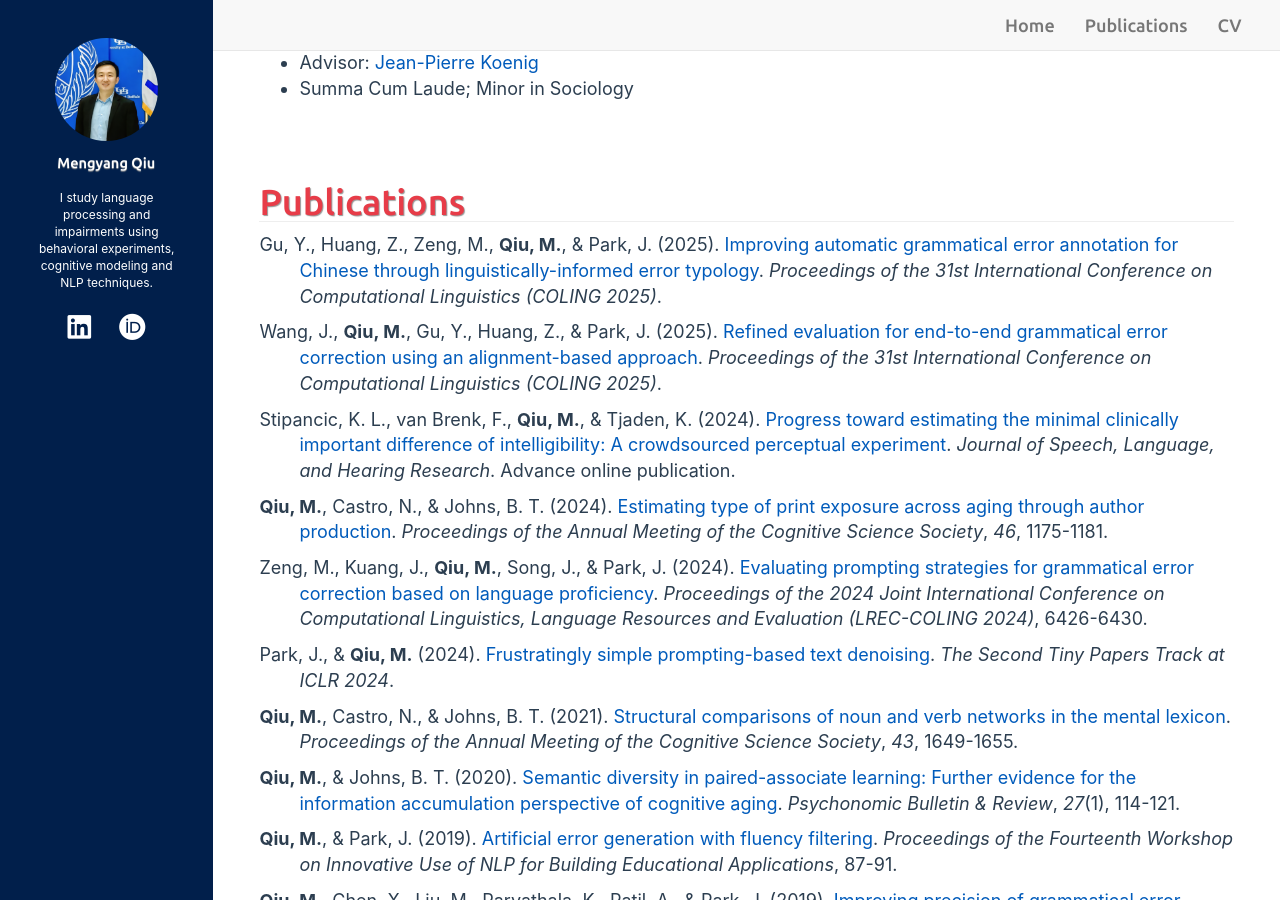
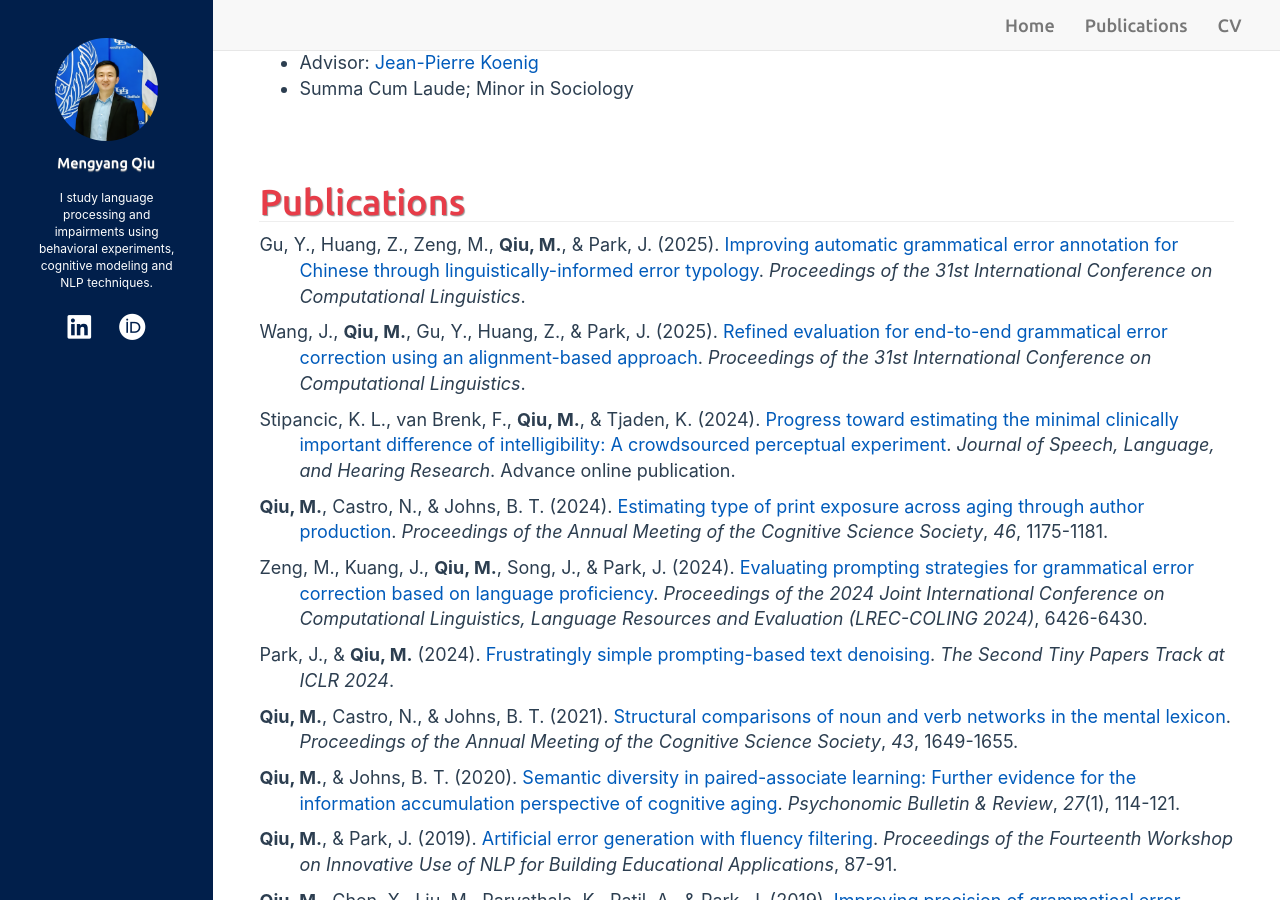
Before and after one commit to mengyangq/mengyangq.github.io, a Jekyll site: the page built from index.html, in a window 1280 px wide and 900 px high, scrolled down 868 px. Built offline with Jekyll 4.4.1, drawn with Linux system fonts in a browser that asks for light colours; nearby versions of some CDN libraries; a style sheet for code colours, icons or effects is not loaded.

Commit message:
Update publications.md

```diff
--- a/_includes/publications.md
+++ b/_includes/publications.md
@@ -1,8 +1,8 @@
 # Publications
 
-<p style="padding-left: 40px; text-indent: -40px;">Gu, Y., Huang, Z., Zeng, M., <strong>Qiu, M.</strong>, & Park, J. (2025). <a href="/pubs/gu_etal_2025_improving.pdf">Improving automatic grammatical error annotation for Chinese through linguistically-informed error typology</a>. <em>Proceedings of the 31st International Conference on Computational Linguistics (COLING 2025)</em>.</p>
+<p style="padding-left: 40px; text-indent: -40px;">Gu, Y., Huang, Z., Zeng, M., <strong>Qiu, M.</strong>, & Park, J. (2025). <a href="https://aclanthology.org/2025.coling-main.189/">Improving automatic grammatical error annotation for Chinese through linguistically-informed error typology</a>. <em>Proceedings of the 31st International Conference on Computational Linguistics</em>.</p>
 
-<p style="padding-left: 40px; text-indent: -40px;">Wang, J., <strong>Qiu, M.</strong>, Gu, Y., Huang, Z., & Park, J. (2025). <a href="/pubs/wang_etal_2025_refined.pdf">Refined evaluation for end-to-end grammatical error correction using an alignment-based approach</a>. <em>Proceedings of the 31st International Conference on Computational Linguistics (COLING 2025)</em>.</p>
+<p style="padding-left: 40px; text-indent: -40px;">Wang, J., <strong>Qiu, M.</strong>, Gu, Y., Huang, Z., & Park, J. (2025). <a href="https://aclanthology.org/2025.coling-main.52/">Refined evaluation for end-to-end grammatical error correction using an alignment-based approach</a>. <em>Proceedings of the 31st International Conference on Computational Linguistics</em>.</p>
 
 <p style="padding-left: 40px; text-indent: -40px;">Stipancic, K. L., van Brenk, F., <strong>Qiu, M.</strong>, & Tjaden, K. (2024). <a href="https://doi.org/10.1044/2024_JSLHR-24-00354">Progress toward estimating the minimal clinically important difference of intelligibility: A crowdsourced perceptual experiment</a>. <em>Journal of Speech, Language, and Hearing Research</em>. Advance online publication.</p>
 
```
